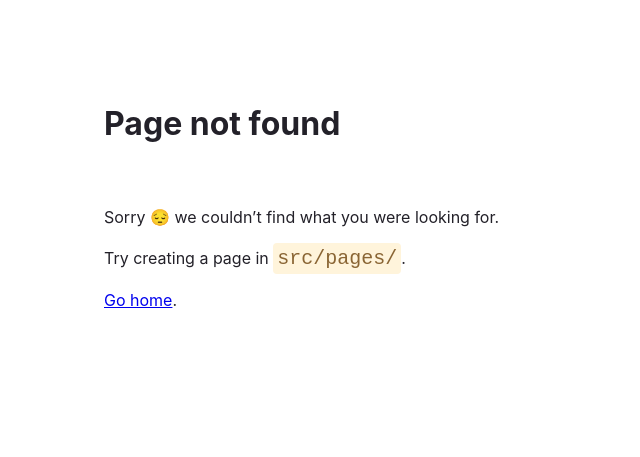
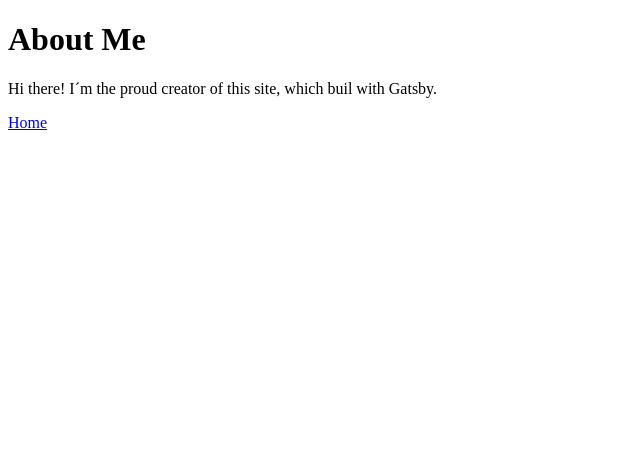
Before and after one commit to Jaimesanchezgalvis/gatsbyfirstpage, a Gatsby site: page /about in a window 1280 px wide. Before the commit this address had no page. Shown: the whole page, without its empty margins (0-640 px from the left). Built offline with nearby package versions, Linux system fonts and the light colour scheme; Gatsby itself is replaced by a stand-in of ours.

Commit message:
secondcommmit

```diff
--- /dev/null
+++ b/src/pages/about.js
@@ -0,0 +1,15 @@
+import React from 'react'
+import { Link } from 'gatsby';
+
+const AboutPage = () => {
+  return (
+    <main>
+        <title>About Me</title>
+        <h1>About Me</h1>
+        <p>Hi there! I´m the proud creator of this site, which buil with Gatsby.</p>
+        <Link to='/'>Home</Link>
+    </main>
+  )
+}
+
+export default AboutPage
--- a/src/pages/index.js
+++ b/src/pages/index.js
@@ -1,5 +1,6 @@
 // Step 1: Import React
 import * as React from 'react'
+import { Link } from 'gatsby'
 
 // Step 2: Define your component
 const IndexPage = () => {
@@ -8,6 +9,7 @@ const IndexPage = () => {
       <title>Home Page</title>
       <h1>Welcome to my Gatsby site!</h1>
       <p>I'm making this by following the Gatsby Tutorial.</p>
+      <Link to="/about">About</Link>
     </main>
   )
 }
```
